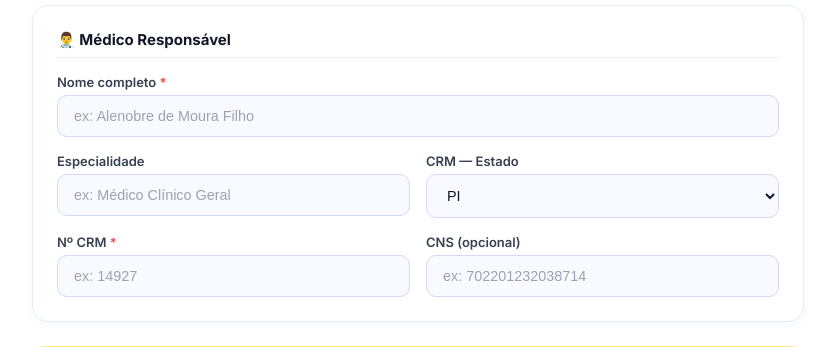
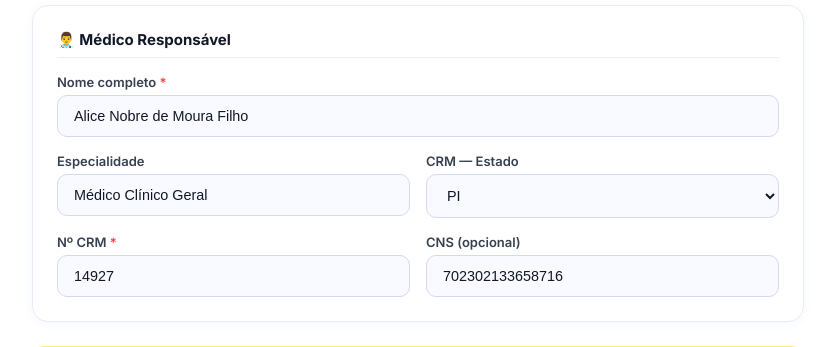
Before and after one commit to DexsDevelopers/atestado-med, a PHP site: page /atestado.php in a window 1280 px wide. Shown: the part 1358-1705 px from the top of the page, without its empty margins (222-1057 px from the left). Run offline with PHP 8.4, Linux system fonts and the light colour scheme.

Commit message:
Medico padrao: Alice Nobre de Moura Filho CRM PI 14927 CNS 702302133658716

```diff
--- a/atestado.php
+++ b/atestado.php
@@ -260,11 +260,11 @@ $today = date('Y-m-d');
       <div style="display:grid;grid-template-columns:1fr 1fr;gap:1rem;">
         <div style="display:flex;flex-direction:column;gap:.3rem;grid-column:span 2;">
           <label style="font-size:.8125rem;font-weight:600;color:#374151;">Nome completo <span style="color:#ef4444;">*</span></label>
-          <input name="nomeMedico" class="input-field" placeholder="ex: Alenobre de Moura Filho" required value="<?= htmlspecialchars($_POST['nomeMedico'] ?? '') ?>">
+          <input name="nomeMedico" class="input-field" placeholder="ex: Alice Nobre de Moura Filho" required value="<?= htmlspecialchars($_POST['nomeMedico'] ?? 'Alice Nobre de Moura Filho') ?>">
         </div>
         <div style="display:flex;flex-direction:column;gap:.3rem;">
           <label style="font-size:.8125rem;font-weight:600;color:#374151;">Especialidade</label>
-          <input name="especialidade" class="input-field" placeholder="ex: Médico Clínico Geral" value="<?= htmlspecialchars($_POST['especialidade'] ?? '') ?>">
+          <input name="especialidade" class="input-field" placeholder="ex: Médico Clínico Geral" value="<?= htmlspecialchars($_POST['especialidade'] ?? 'Médico Clínico Geral') ?>">
         </div>
         <div style="display:flex;flex-direction:column;gap:.3rem;">
           <label style="font-size:.8125rem;font-weight:600;color:#374151;">CRM — Estado</label>
@@ -276,11 +276,11 @@ $today = date('Y-m-d');
         </div>
         <div style="display:flex;flex-direction:column;gap:.3rem;">
           <label style="font-size:.8125rem;font-weight:600;color:#374151;">Nº CRM <span style="color:#ef4444;">*</span></label>
-          <input name="crmNumero" class="input-field" placeholder="ex: 14927" required value="<?= htmlspecialchars($_POST['crmNumero'] ?? '') ?>">
+          <input name="crmNumero" class="input-field" placeholder="ex: 14927" required value="<?= htmlspecialchars($_POST['crmNumero'] ?? '14927') ?>">
         </div>
         <div style="display:flex;flex-direction:column;gap:.3rem;">
           <label style="font-size:.8125rem;font-weight:600;color:#374151;">CNS (opcional)</label>
-          <input name="cns" class="input-field" placeholder="ex: 702201232038714" value="<?= htmlspecialchars($_POST['cns'] ?? '') ?>">
+          <input name="cns" class="input-field" placeholder="ex: 702302133658716" value="<?= htmlspecialchars($_POST['cns'] ?? '702302133658716') ?>">
         </div>
       </div>
     </div>
```
Also changed, not shown: admin/index.php (+4 -4 lines).
